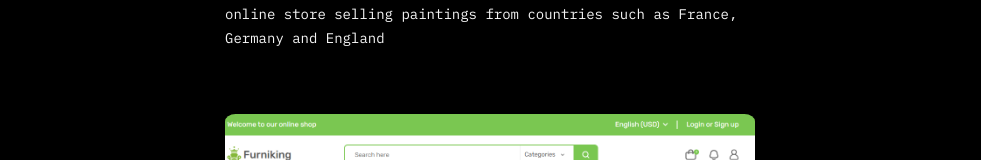
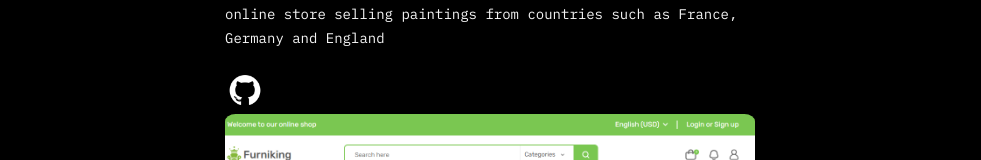
Before and after one commit to shahmuradovilyas17/portfolio, a React (Create React App) app: page /projects in a window 1280 px wide. Shown: the part 758-918 px from the top of the page, without its empty margins (150-1131 px from the left). Built offline with nearby package versions, Linux system fonts and the light colour scheme.

Commit message:
Color mistake fixed

```diff
--- a/src/components/contactForm/contactForm.scss
+++ b/src/components/contactForm/contactForm.scss
@@ -9,7 +9,7 @@ form {
       display: block;
       font-family: "IBMPlex-SemiBold";
       font-size: 12px;
-      color: white;
+      color: currentColor;
       margin-bottom: 5px;
     }
     input {
--- a/src/components/projectstem/projectsItem.js
+++ b/src/components/projectstem/projectsItem.js
@@ -1,6 +1,7 @@
 import inkHouseImg from "../../assets/images/inkHouse.png";
 import furnikingImg from "../../assets/images/Furniking.png";
-import githubImg from "../../assets/images/github.png";
+import githubLightImg from "../../assets/images/github.png";
+import githubDarkImg from "../../assets/images/github-dark.png";
 import "./projectsItem.scss";
 import { useContext } from "react";
 import { MainContext } from "../MainContext/MainContext";
@@ -32,7 +33,7 @@ export const ProjectsItem = () => {
     },
   ];
 
-  const { textObj, languageState } = useContext(MainContext);
+  const { textObj, languageState, themeState } = useContext(MainContext);
 
   return (
     <>
@@ -43,7 +44,10 @@ export const ProjectsItem = () => {
             <div className="projects-item-name">{item.name}</div>
             <div className="projects-item-desc">{item.desc[languageState]}</div>
             <a href={item.githubLink}>
-              <img src={githubImg} alt="githubLink" />
+              <img
+                src={themeState ? githubDarkImg : githubLightImg}
+                alt="githubLink"
+              />
             </a>
           </div>
         );
```
Also changed, not shown: src/assets/images/github-dark.png (added).
